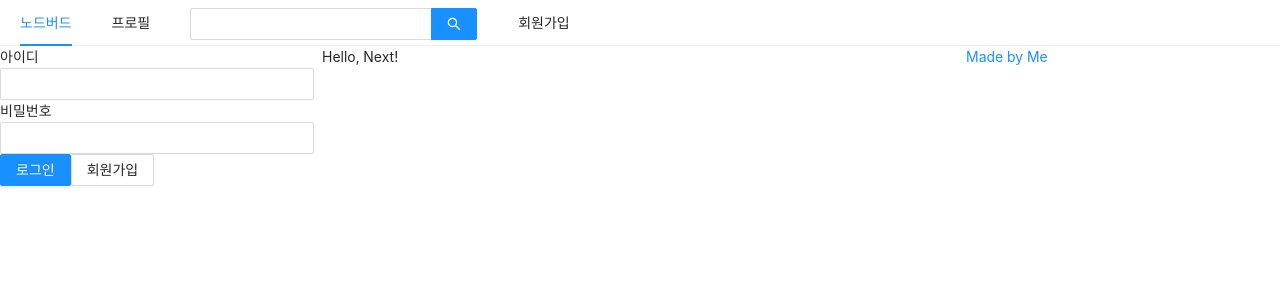
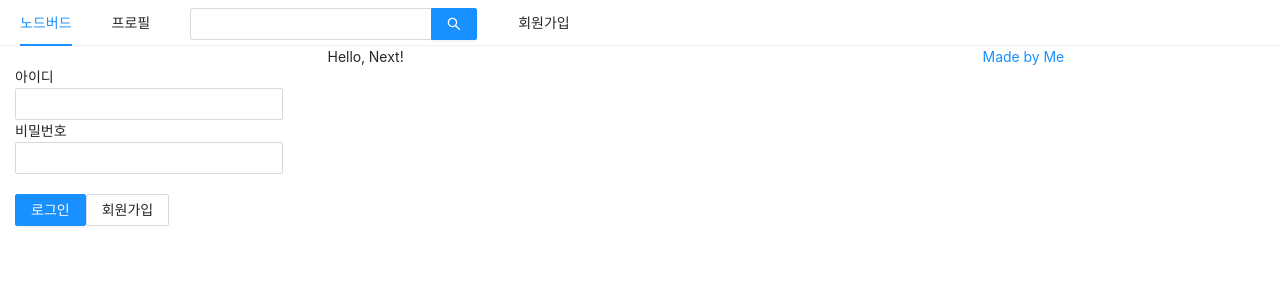
Before and after one commit to hyejooLim/react-nodebird, a Next.js app in the folder front/: page / in a window 1280 px wide. Shown: the top 300 px of the page. Built offline with nearby package versions, Linux system fonts and the light colour scheme.

Commit message:
Feat: dummy data

```diff
--- a/front/components/AppLayout.js
+++ b/front/components/AppLayout.js
@@ -2,9 +2,14 @@
 import PropTypes from 'prop-types';
 import Link from 'next/link';
 import { Menu, Input, Row, Col } from 'antd';
+import styled from 'styled-components';
 
+import LoginForm from '../components/LoginForm';
 import UserProfile from '../components/UserProfile';
-import LoginForm from '../components/LoginForm';
+
+const SearchInput = styled(Input.Search)`
+  vertical-align: middle;
+`;
 
 const AppLayout = ({ children }) => {
   const [isLoggedIn, setIsLoggedIn] = useState(false);
@@ -19,7 +24,7 @@
           <Link href='/profile'><a>프로필</a></Link>
         </Menu.Item>
         <Menu.Item>
-          <Input.Search enterButton style={{ verticalAlign: 'middle' }} />
+          <SearchInput enterButton />
         </Menu.Item>
         <Menu.Item>
           <Link href='/signup'><a>회원가입</a></Link>
@@ -30,9 +35,9 @@
           md: 작은 데스크탑
           gutter: 컬럼 사이의 간격
       */}
-      <Row gutter={8}>
+      <Row gutter={30}>
         <Col xs={24} md={6}>
-          {isLoggedIn ? <UserProfile /> : <LoginForm />}
+          {isLoggedIn ? <UserProfile setIsLoggedIn={setIsLoggedIn} /> : <LoginForm setIsLoggedIn={setIsLoggedIn} />}
         </Col>
         <Col xs={24} md={12}>{children}</Col>
         <Col xs={24} md={6}>
--- a/front/components/LoginForm.js
+++ b/front/components/LoginForm.js
@@ -1,8 +1,17 @@
 import React, { useCallback, useState } from 'react';
 import { Button, Form, Input } from 'antd';
 import Link from 'next/link';
+import styled from 'styled-components';
 
-const LoginForm = () => {
+const ButtonWrapper = styled.div`
+  margin-top: 20px;
+`;
+
+const FormWrapper = styled(Form)`
+  padding: 20px 15px;
+`;
+
+const LoginForm = ({ setIsLoggedIn }) => {
   const [id, setId] = useState('');
   const [password, setPassWord] = useState('');
 
@@ -15,9 +24,15 @@
     setPassWord(e.target.value);
   }, []);
 
+  // onFinish already has 'e.preventDefault'
+  const onSubmitForm = useCallback(() => {
+    console.log(id, password);
+    setIsLoggedIn(true);
+  }, [id, password]);
+
   return (
     <>
-      <Form>
+      <FormWrapper onFinish={onSubmitForm}>
         <div>
           <label htmlFor='user-id'>아이디</label>
           <br />
@@ -34,11 +49,11 @@
             required
           />
         </div>
-        <div>
+        <ButtonWrapper>
           <Button type="primary" htmlType="submit" loading={false}>로그인</Button>
           <Link href="/signup"><a><Button>회원가입</Button></a></Link>
-        </div>
-      </Form>
+        </ButtonWrapper>
+      </FormWrapper>
     </>
   );
 };
--- a/front/components/UserProfile.js
+++ b/front/components/UserProfile.js
@@ -1,7 +1,36 @@
-import React from 'react';
+import React, { useCallback } from 'react';
+import { Card, Avatar, Button } from 'antd';
+import styled from 'styled-components';
 
-const LoginForm = () => {
+const CardWrapper = styled(Card)`
+  text-align: center;
+`;
 
-}
+const ButtonWrapper = styled(Button)`
+  margin-top: 20px;
+`;
 
-export default LoginForm;
+const UserProfile = ({ setIsLoggedIn }) => {
+  const onLogOut = useCallback(() => {
+    setIsLoggedIn(false);
+  }, []);
+
+  return (
+    <CardWrapper
+      actions={[
+        <div key='twit'>게시물<br />0</div>,
+        <div key='followings'>팔로잉<br />0</div>,
+        <div key='followers'>팔로워<br />0</div>,
+      ]}
+    >
+      <Card.Meta
+        avatar={<Avatar>🌈</Avatar>}
+        title='dlagpwn24'
+        description='Happy Day'
+      />
+      <ButtonWrapper onClick={onLogOut}>로그아웃</ButtonWrapper>
+    </CardWrapper>
+  );
+};
+
+export default UserProfile;
```
Also changed, not shown: front/pages/profile.js (+12 -2 lines).
